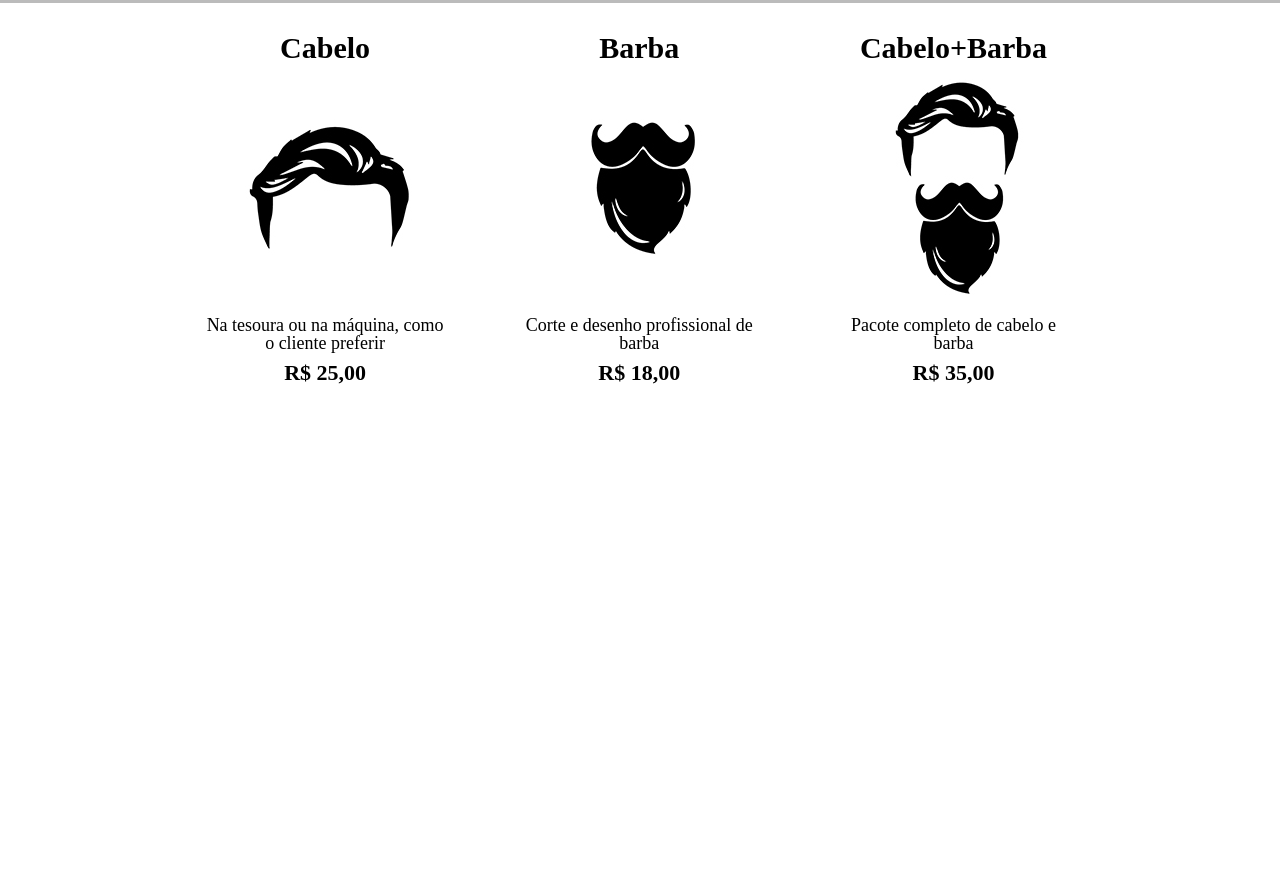
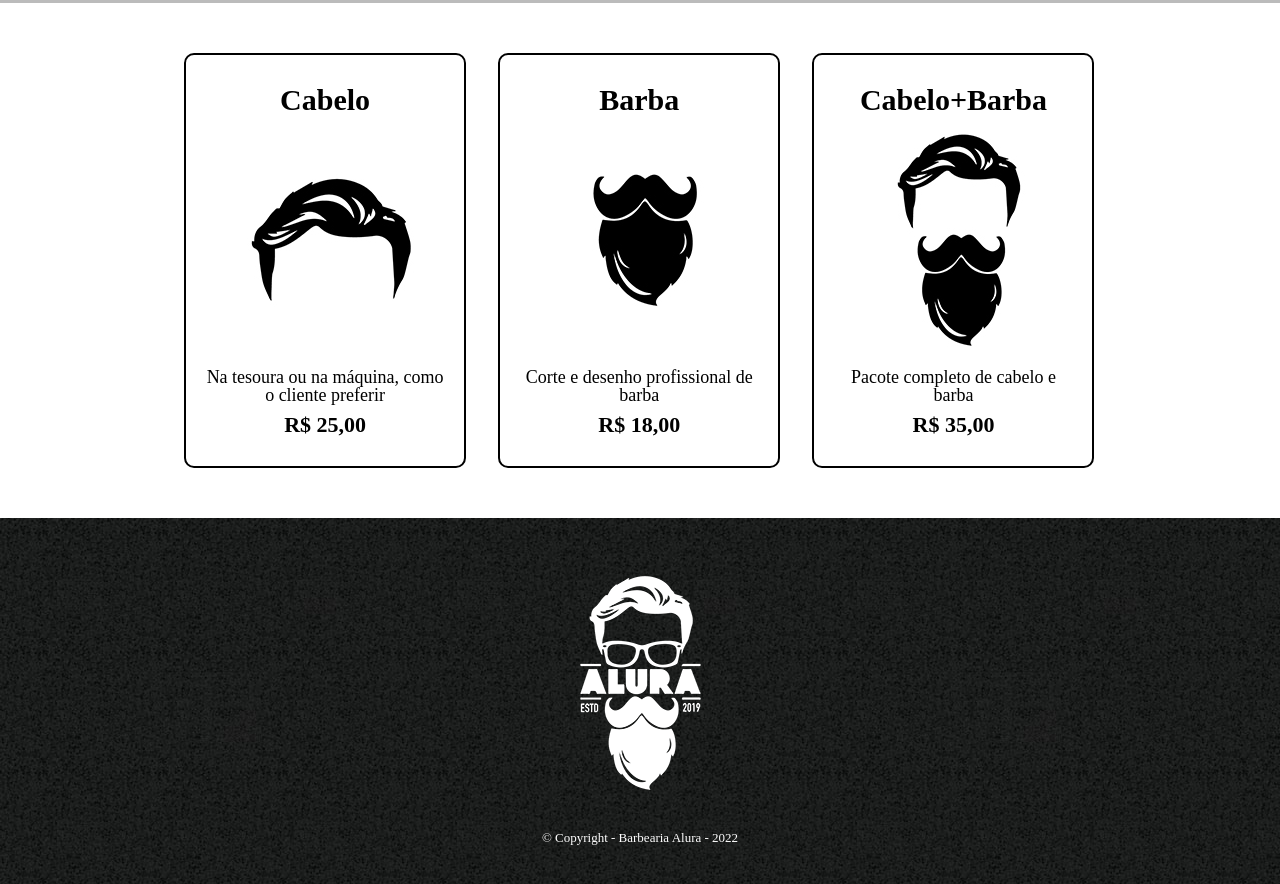
Before and after one commit to d3kuma/alura, a plain HTML site: page curso-html-css/produtos.html in a window 1280 px wide. Shown: the part 290-1174 px from the top of the page. Before the commit the page ends 800 px from the top, so only its background shows below. Drawn offline with Linux system fonts and the light colour scheme.

Commit message:
:sparkles: Atualizado css e footer
Adicionado css nos produtos e no footer

```diff
--- a/curso-html-css/produtos.css
+++ b/curso-html-css/produtos.css
@@ -33,11 +33,17 @@ nav a {
     text-decoration: none;
 }
 
+nav a:hover{
+    color: #c78c19;
+    text-decoration: underline;
+}
+
 .produtos{
     /* definir largura máxima */
     width: 940px;
     /* centralizar */
     margin: 0 auto;
+    padding: 50px 0;
 }
 
 .produtos li{
@@ -49,6 +55,20 @@ nav a {
     margin: 0 1.5%;
     padding: 30px 20px;
     box-sizing: border-box;
+    border: 2px solid black;
+    border-radius: 10px;
+}
+
+.produtos li:hover{
+    border-color: #c78c19;
+}
+
+.produtos li:active{
+    border-color: #088c19;
+}
+
+.produtos li:hover h2{
+    font-size: 34px;
 }
 
 .produtos h2{
@@ -65,3 +85,15 @@ nav a {
     font-weight: bold;
     margin: 10px 0 0;
 }
+
+.copyright{
+    color: #ffffff;
+    font-size: 13px;
+    margin-top: 20px;
+}
+
+footer{
+    text-align: center;
+    background: url('bg.jpg');
+    padding: 40px 0;
+}
--- a/curso-html-css/produtos.html
+++ b/curso-html-css/produtos.html
@@ -45,5 +45,9 @@
             </li>
         </ul>
     </main>
+    <footer>
+        <img src="logo-branco.png" alt="">
+        <p class="copyright">&copy; Copyright - Barbearia Alura - 2022</p>
+    </footer>
 </body>
 </html>
```
